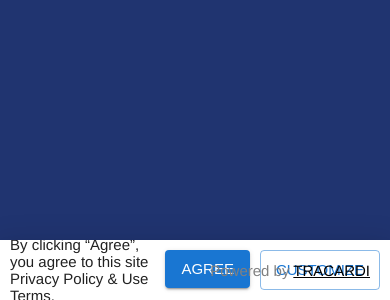
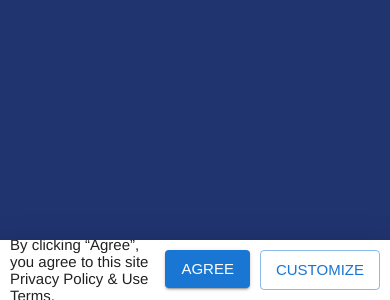
Before and after one commit to mattcam/uix-consent, a React (Create React App) app: page / in a window 390 px wide. Shown: the part 544-844 px from the top of the page. Built offline with nearby package versions, Linux system fonts and the light colour scheme.

Commit message:
Change to hide powered by Tracardi when viewed on mobile device

```diff
--- a/src/PoweredBy.js
+++ b/src/PoweredBy.js
@@ -1,5 +1,5 @@
 import React from 'react';
 
 export default function PoweredBy() {
-    return <span style={{right: 20, position: "absolute", color: "gray"}}>Powered by <a href="http://www.tracardi.com" style={{color: "black"}}>TRACARDI</a></span>
+    return <span style={{right: 20, position: "absolute", color: "gray",display: (typeof window !== 'undefined' && window.innerWidth <= 1024) ? 'none' : 'inline'}}>Powered by <a href="http://www.tracardi.com" style={{color: "black"}}>TRACARDI</a></span>
 }
```
